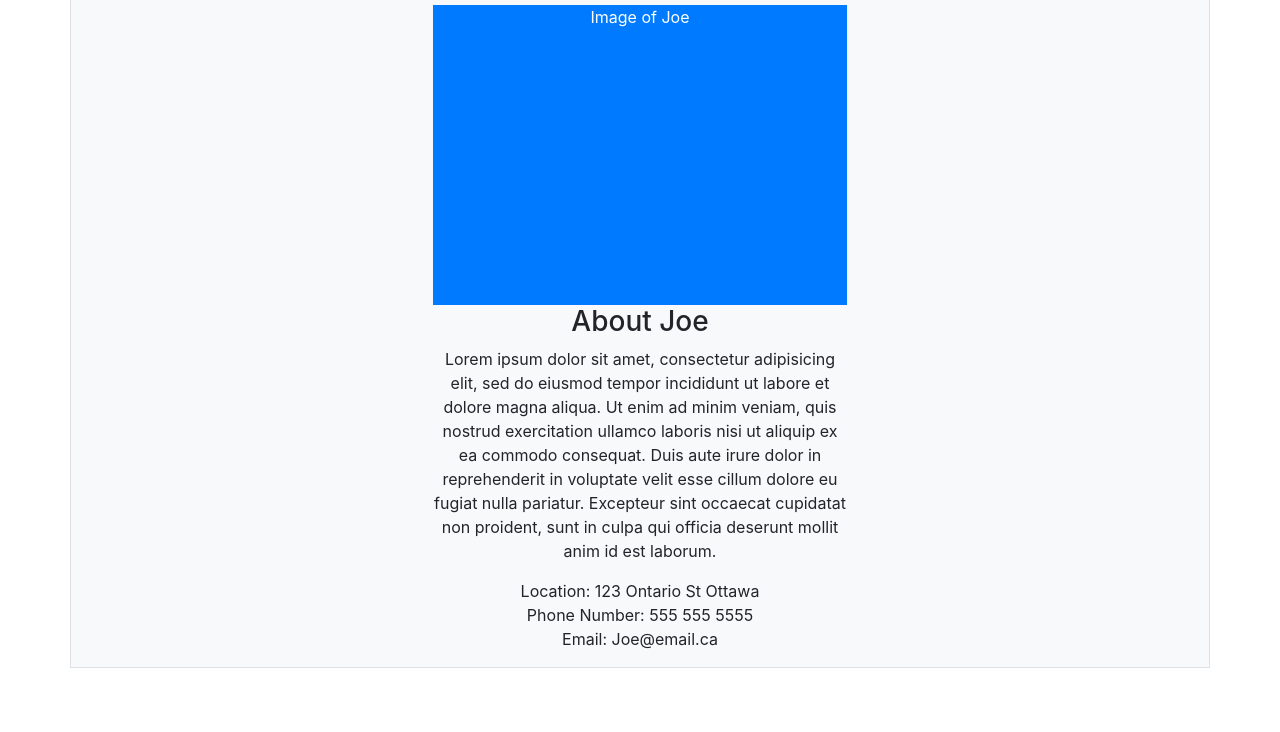
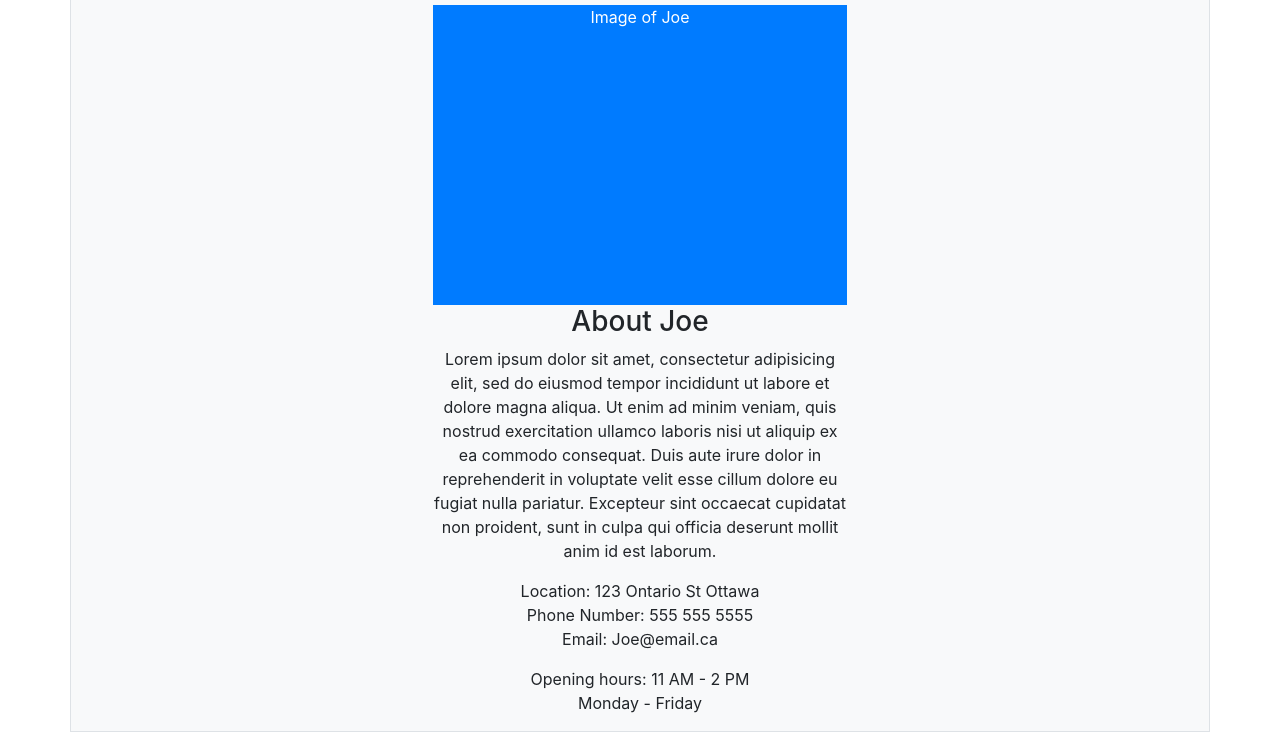
Before and after one commit to LordAndy316/SEG3125, a plain HTML site: page about.html in a window 1280 px wide. Shown: the part 188-920 px from the top of the page. Before the commit the page ends 856 px from the top, so only its background shows below. Drawn offline with nearby package versions, Linux system fonts and the light colour scheme.

Commit message:
About opening hours

```diff
--- a/about.html
+++ b/about.html
@@ -34,6 +34,7 @@
         <h3>About Joe</h3>
         <p>Lorem ipsum dolor sit amet, consectetur adipisicing elit, sed do eiusmod tempor incididunt ut labore et dolore magna aliqua. Ut enim ad minim veniam, quis nostrud exercitation ullamco laboris nisi ut aliquip ex ea commodo consequat. Duis aute irure dolor in reprehenderit in voluptate velit esse cillum dolore eu fugiat nulla pariatur. Excepteur sint occaecat cupidatat non proident, sunt in culpa qui officia deserunt mollit anim id est laborum.</p>
         <p>Location: 123 Ontario St Ottawa <br/>Phone Number: 555 555 5555 <br/>Email: Joe@email.ca  </p>
+        <p>Opening hours: 11 AM - 2 PM <br/> Monday - Friday</p>
       </div>
 
 
```
